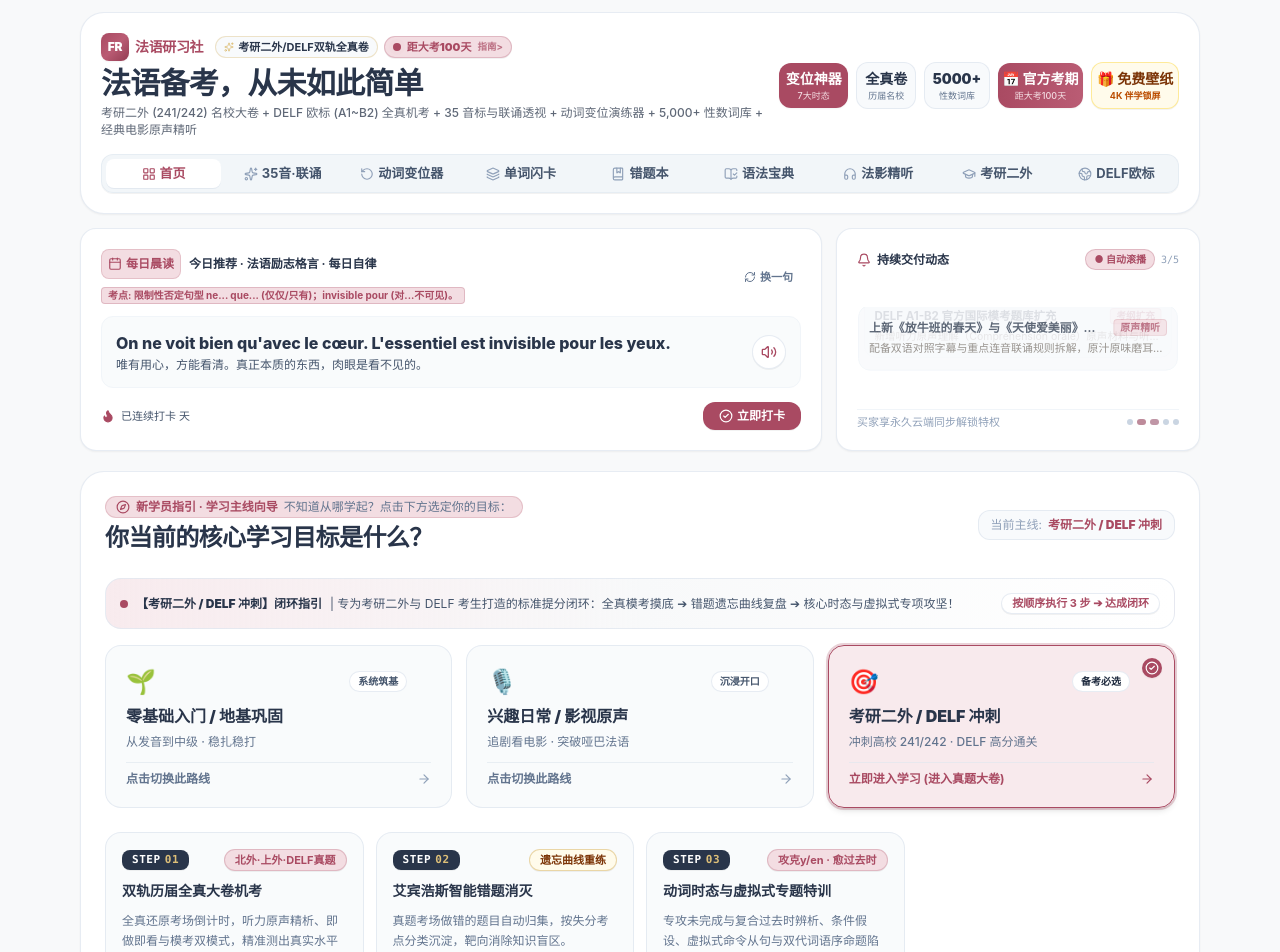
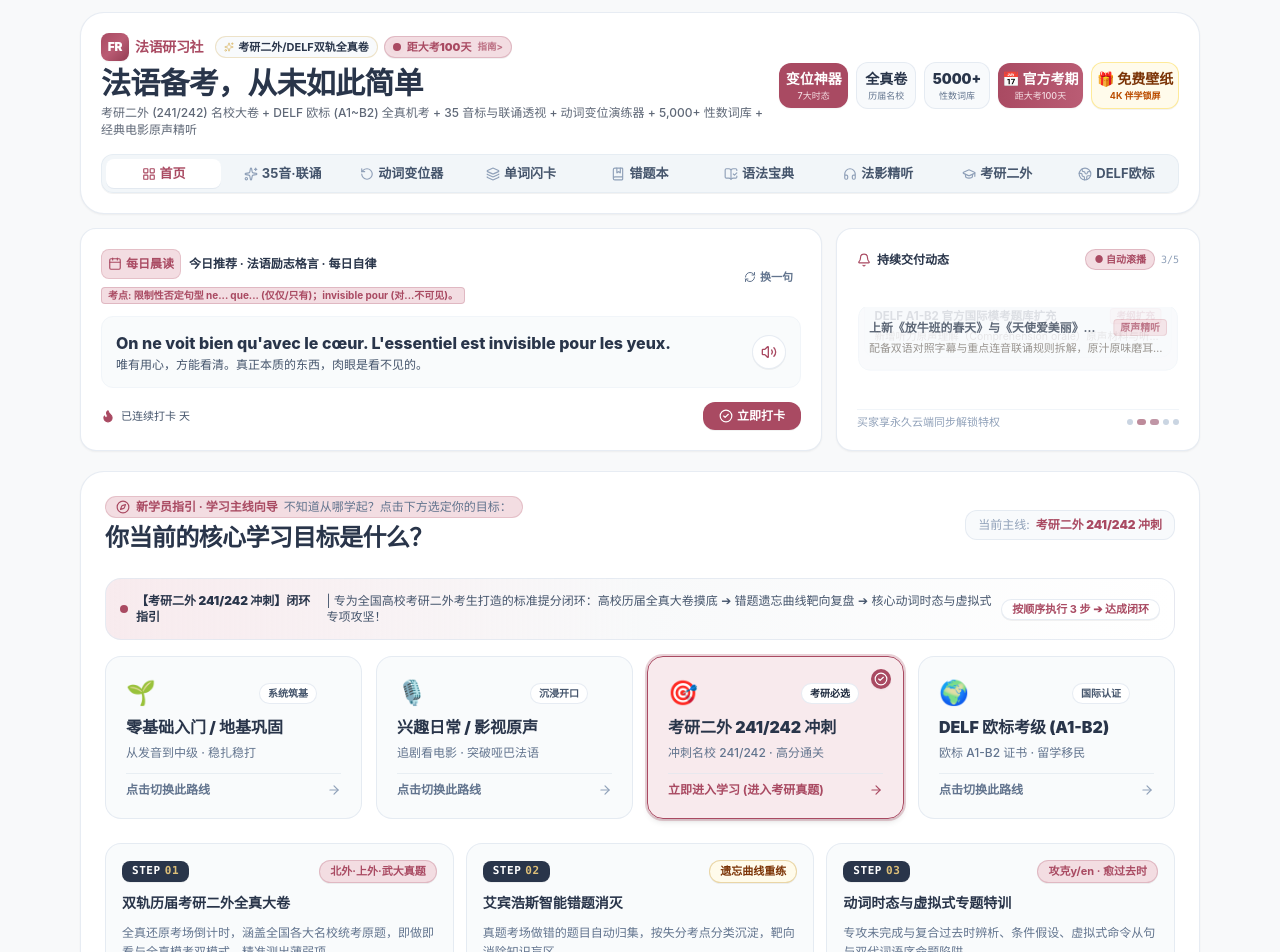
Before and after one commit to v03352813-ai/cs313-french, a React (Vite) app: page / in a window 1280 px wide. Shown: the top 952 px of the page. Built offline with nearby package versions, Linux system fonts and the light colour scheme.

Commit message:
feat: expand home learning pathways into 4 tracks adding dedicated DELF 欧标考级

```diff
--- a/src/components/HomePortal.tsx
+++ b/src/components/HomePortal.tsx
@@ -31,7 +31,7 @@ import {
 } from '../data/cloudSync';
 import { speakFrench } from '../utils/speech';
 
-export type TrackId = 'beginner' | 'cinema' | 'exam';
+export type TrackId = 'beginner' | 'cinema' | 'kaoyan' | 'delf';
 
 interface TrackStep {
   stepNum: string;
@@ -155,28 +155,40 @@ const TRACKS_CONFIG: Record<TrackId, TrackConfig> = {
         targetTab: 'home',
         icon: Calendar,
         buttonBg: 'bg-[#A94A62] hover:bg-[#933C52] text-white shadow-xs'
+      },
+      {
+        stepNum: '03',
+        stepLabel: '第 3 步 · 词汇积累',
+        title: '5,000+ 日常高频生活词汇闪卡',
+        targetBadge: '地道口语 · 场景词',
+        badgeBg: 'bg-[#F3DDE2] text-[#A94A62] border border-[#A94A62]/25',
+        desc: '精选法国人日常对话最高频词汇与习语，阴阳性清晰标定，搭配纯正巴黎真人朗读。',
+        actionText: '背诵日常核心词汇',
+        targetTab: 'vocab',
+        icon: Layers,
+        buttonBg: 'bg-[#A94A62] hover:bg-[#933C52] text-white shadow-xs'
       }
     ]
   },
-  exam: {
-    id: 'exam',
-    name: '考研二外 / DELF 冲刺',
-    targetAudience: '冲刺高校 241/242 · DELF 高分通关',
-    tag: '备考必选',
+  kaoyan: {
+    id: 'kaoyan',
+    name: '考研二外 241/242 冲刺',
+    targetAudience: '冲刺名校 241/242 · 高分通关',
+    tag: '考研必选',
     icon: '🎯',
     activeBorder: 'border-[#A94A62]',
     activeBg: 'bg-[#F3DDE2]/60 border-[#A94A62] text-[#A94A62]',
     activeRing: 'ring-2 ring-[#A94A62]/25 shadow-md',
-    desc: '专为考研二外与 DELF 考生打造的标准提分闭环：全真模考摸底 ➔ 错题遗忘曲线复盘 ➔ 核心时态与虚拟式专项攻坚！',
+    desc: '专为全国高校考研二外考生打造的标准提分闭环：高校历届全真大卷摸底 ➔ 错题遗忘曲线靶向复盘 ➔ 核心动词时态与虚拟式专项攻坚！',
     steps: [
       {
         stepNum: '01',
         stepLabel: '第 1 步 · 模考查漏',
-        title: '双轨历届全真大卷机考',
-        targetBadge: '北外·上外·DELF真题',
+        title: '双轨历届考研二外全真大卷',
+        targetBadge: '北外·上外·武大真题',
         badgeBg: 'bg-[#F3DDE2] text-[#A94A62] border border-[#A94A62]/25',
-        desc: '全真还原考场倒计时，听力原声精析、即做即看与模考双模式，精准测出真实水平与薄弱项。',
-        actionText: '进入全真真题大考场',
+        desc: '全真还原考场倒计时，涵盖全国各大名校统考原题，即做即看与全真模考双模式，精准测出薄弱项。',
+        actionText: '进入考研真题考场',
         targetTab: 'exam',
         icon: FileCheck2,
         buttonBg: 'bg-[#A94A62] hover:bg-[#933C52] text-white shadow-xs'
@@ -203,6 +215,55 @@ const TRACKS_CONFIG: Record<TrackId, TrackConfig> = {
         actionText: '开启时态专项突破',
         targetTab: 'conjugation',
         icon: Zap,
+        buttonBg: 'bg-[#A94A62] hover:bg-[#933C52] text-white shadow-xs'
+      }
+    ]
+  },
+  delf: {
+    id: 'delf',
+    name: 'DELF 欧标考级 (A1-B2)',
+    targetAudience: '欧标 A1-B2 证书 · 留学移民',
+    tag: '国际认证',
+    icon: '🌍',
+    activeBorder: 'border-[#A94A62]',
+    activeBg: 'bg-[#F3DDE2]/60 border-[#A94A62] text-[#A94A62]',
+    activeRing: 'ring-2 ring-[#A94A62]/25 shadow-md',
+    desc: '专为 DELF A1/A2/B1/B2 考生打造的标准通关路径：官方历届模考大卷全真机考 ➔ 5,000+ 欧标分级核心词汇 ➔ 70+ 核心文法考点避坑！',
+    steps: [
+      {
+        stepNum: '01',
+        stepLabel: '第 1 步 · 欧标模考',
+        title: 'DELF 历届官方欧标模考大卷',
+        targetBadge: 'A1-B2机考 · 原声听力',
+        badgeBg: 'bg-[#F3DDE2] text-[#A94A62] border border-[#A94A62]/25',
+        desc: '全真还原 DELF 听力与阅读题型，官方正统法音音频，自动评分与答案详解，攻克备考瓶颈。',
+        actionText: '进入欧标全真考场',
+        targetTab: 'delf',
+        icon: Globe2,
+        buttonBg: 'bg-[#A94A62] hover:bg-[#933C52] text-white shadow-xs'
+      },
+      {
+        stepNum: '02',
+        stepLabel: '第 2 步 · 欧标词汇',
+        title: 'DELF 分级核心高频词闪卡',
+        targetBadge: '性数双标 · 抗遗忘',
+        badgeBg: 'bg-amber-50 text-amber-900 border border-[#DDBF78]/60',
+        desc: '严选 DELF A1-B2 必考核心词汇，严格标注阴阳性与搭配介词，结合艾宾浩斯抗遗忘记忆曲线。',
+        actionText: '背诵分级考纲词汇',
+        targetTab: 'vocab',
+        icon: Layers,
+        buttonBg: 'bg-[#A94A62] hover:bg-[#933C52] text-white shadow-xs'
+      },
+      {
+        stepNum: '03',
+        stepLabel: '第 3 步 · 体系文法',
+        title: '70+ 欧标核心语法全景宝典',
+        targetBadge: '时态配合 · 避坑指南',
+        badgeBg: 'bg-[#F3DDE2] text-[#A94A62] border border-[#A94A62]/25',
+        desc: '冠词用法、复合过去时分词配合、条件式与虚拟式进阶规则，配独家欧标考级避坑指南。',
+        actionText: '查阅体系文法宝典',
+        targetTab: 'grammar',
+        icon: BookOpenCheck,
         buttonBg: 'bg-[#A94A62] hover:bg-[#933C52] text-white shadow-xs'
       }
     ]
@@ -233,15 +294,16 @@ export const HomePortal: React.FC<HomePortalProps> = ({
   const [currentQuoteIndex, setCurrentQuoteIndex] = useState<number>(0);
   const quote: DailyQuote = DAILY_QUOTES_POOL[currentQuoteIndex];
 
-  // 学习主线选择器状态（默认首选第 3 主线：考研二外/DELF冲刺）
+  // 学习主线选择器状态（默认首选：考研二外冲刺）
   const [selectedTrack, setSelectedTrack] = useState<TrackId>(() => {
     if (typeof window !== 'undefined') {
       const saved = localStorage.getItem('cs313_fr_active_track');
-      if (saved === 'beginner' || saved === 'cinema' || saved === 'exam') {
+      if (saved === 'beginner' || saved === 'cinema' || saved === 'kaoyan' || saved === 'delf') {
         return saved as TrackId;
       }
+      if (saved === 'exam') return 'kaoyan';
     }
-    return 'exam';
+    return 'kaoyan';
   });
 
   const handleTrackChange = (track: TrackId) => {
@@ -492,9 +554,9 @@ export const HomePortal: React.FC<HomePortalProps> = ({
           </span>
         </div>
 
-        {/* 3 Large Pathway Cards */}
-        <div className="grid grid-cols-1 md:grid-cols-3 gap-3.5">
-          {(['beginner', 'cinema', 'exam'] as TrackId[]).map((trackKey) => {
+        {/* 4 Large Pathway Cards */}
+        <div className="grid grid-cols-1 sm:grid-cols-2 lg:grid-cols-4 gap-3.5">
+          {(['beginner', 'cinema', 'kaoyan', 'delf'] as TrackId[]).map((trackKey) => {
             const config = TRACKS_CONFIG[trackKey];
             const isSelected = selectedTrack === trackKey;
             return (
@@ -536,7 +598,7 @@ export const HomePortal: React.FC<HomePortalProps> = ({
 
                 <div className="pt-2 border-t border-slate-200/70 flex items-center justify-between text-xs font-bold">
                   <span className={isSelected ? 'text-[#A94A62]' : 'text-slate-500 group-hover:text-slate-800'}>
-                    {isSelected ? '立即进入学习 (进入真题大卷)' : '点击切换此路线'}
+                    {isSelected ? `立即进入学习 (${config.steps[0].actionText.slice(0, 6)})` : '点击切换此路线'}
                   </span>
                   <ArrowRight className={`w-3.5 h-3.5 transition-transform group-hover:translate-x-0.5 ${
                     isSelected ? 'text-[#A94A62]' : 'text-slate-400'
@@ -549,7 +611,7 @@ export const HomePortal: React.FC<HomePortalProps> = ({
 
         {/* Roadmap Steps Container */}
         <div id="track-steps-roadmap" className="pt-2 space-y-3">
-          <div className="grid grid-cols-1 md:grid-cols-2 lg:grid-cols-4 gap-3">
+          <div className={`grid grid-cols-1 ${currentTrackConfig.steps.length === 4 ? 'sm:grid-cols-2 lg:grid-cols-4' : 'md:grid-cols-3'} gap-3`}>
             {currentTrackConfig.steps.map((step) => {
               return (
                 <div
```
